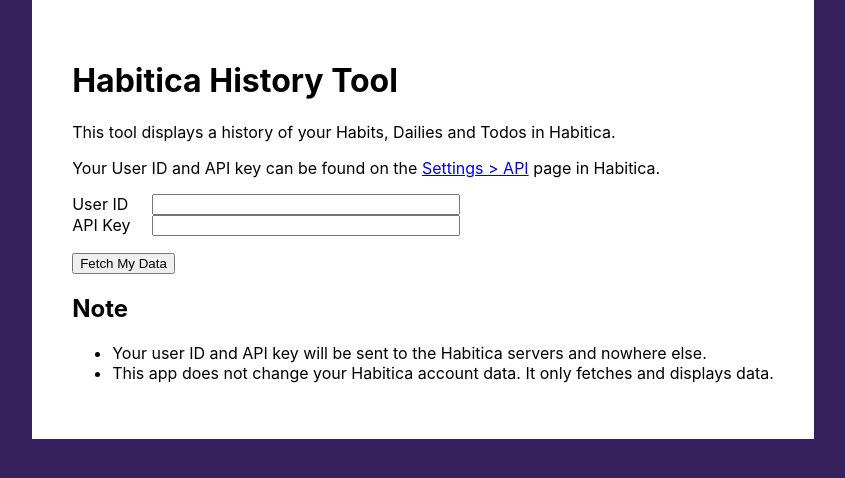
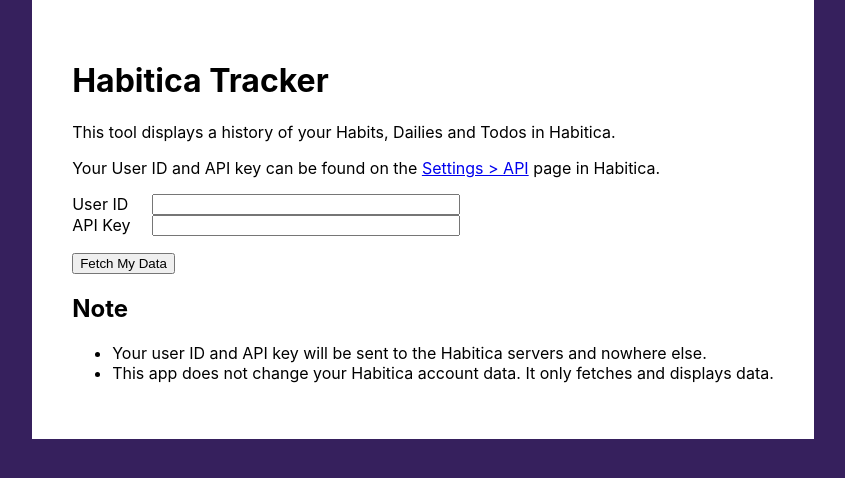
Before and after one commit to ddycai/habitica-tracker, a React (Create React App) app: page / in a window 1280 px wide. Shown: the top 478 px of the page, without its empty margins (217-1062 px from the left). Built offline with nearby package versions, Linux system fonts and the light colour scheme; what node-interval-tree would draw is missing.

Commit message:
Rename to Habitica Tracker

```diff
--- a/package.json
+++ b/package.json
@@ -1,8 +1,8 @@
 {
-  "name": "habitica-history",
+  "name": "habitica-tracker",
   "version": "0.1.0",
   "private": true,
-  "homepage": "http://ddycai.github.io/habitica-history",
+  "homepage": "http://ddycai.github.io/habitica-tracker",
   "dependencies": {
     "@primer/octicons-react": "^10.1.0",
     "@testing-library/jest-dom": "^4.2.4",
--- a/public/index.html
+++ b/public/index.html
@@ -21,7 +21,7 @@
       work correctly both with client-side routing and a non-root public URL.
       Learn how to configure a non-root public URL by running `npm run build`.
     -->
-    <title>Habitica History Tool</title>
+    <title>Habitica Tracker</title>
   </head>
   <body>
     <noscript>You need to enable JavaScript to run this app.</noscript>
--- a/src/App.tsx
+++ b/src/App.tsx
@@ -46,7 +46,7 @@
   ) {
     return (
       <div className="App">
-        <h1>Habitica History Tool</h1>
+        <h1>Habitica Tracker</h1>
         {error && <div className="error">Error: {error.message}</div>}
         <p>
           This tool displays a history of your Habits, Dailies and Todos in
--- a/src/UserHistory.tsx
+++ b/src/UserHistory.tsx
@@ -11,8 +11,7 @@
 export const DATE_KEY_FORMAT = "YYYYMMDD";
 
 const HABITICA_API_URL = "https://habitica.com/api/v3";
-const CLIENT_KEY =
-  "0d9428fd-d6fa-45f3-a4db-f130e3ef10ea-HabiticaHistoryTool";
+const CLIENT_KEY = "0d9428fd-d6fa-45f3-a4db-f130e3ef10ea-HabiticaTracker";
 const USER_PATH = "/user";
 const TASKS_PATH = "/tasks/user";
 const TODOS_COMPLETED_PATH = "/tasks/user?type=completedTodos";
```
Also changed, not shown: 2 other files (tests, documents, lock files or other folders).
